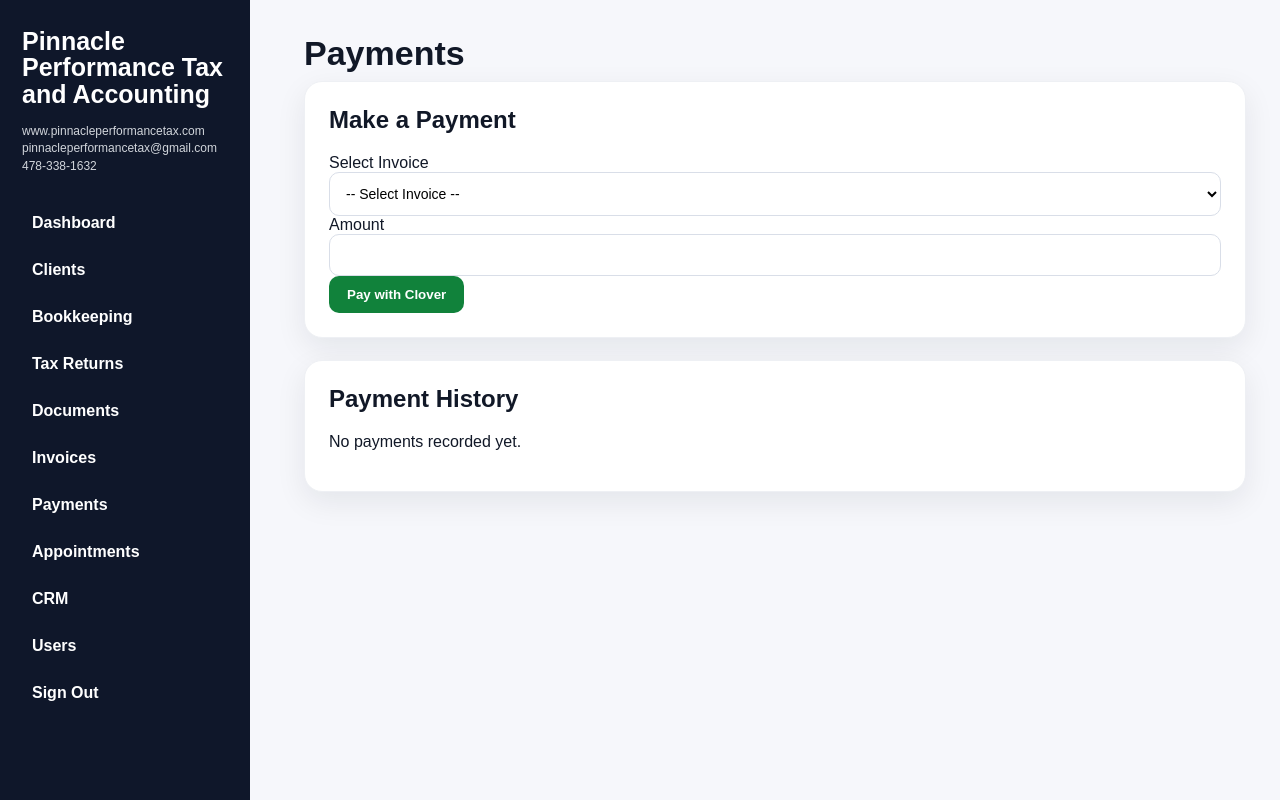
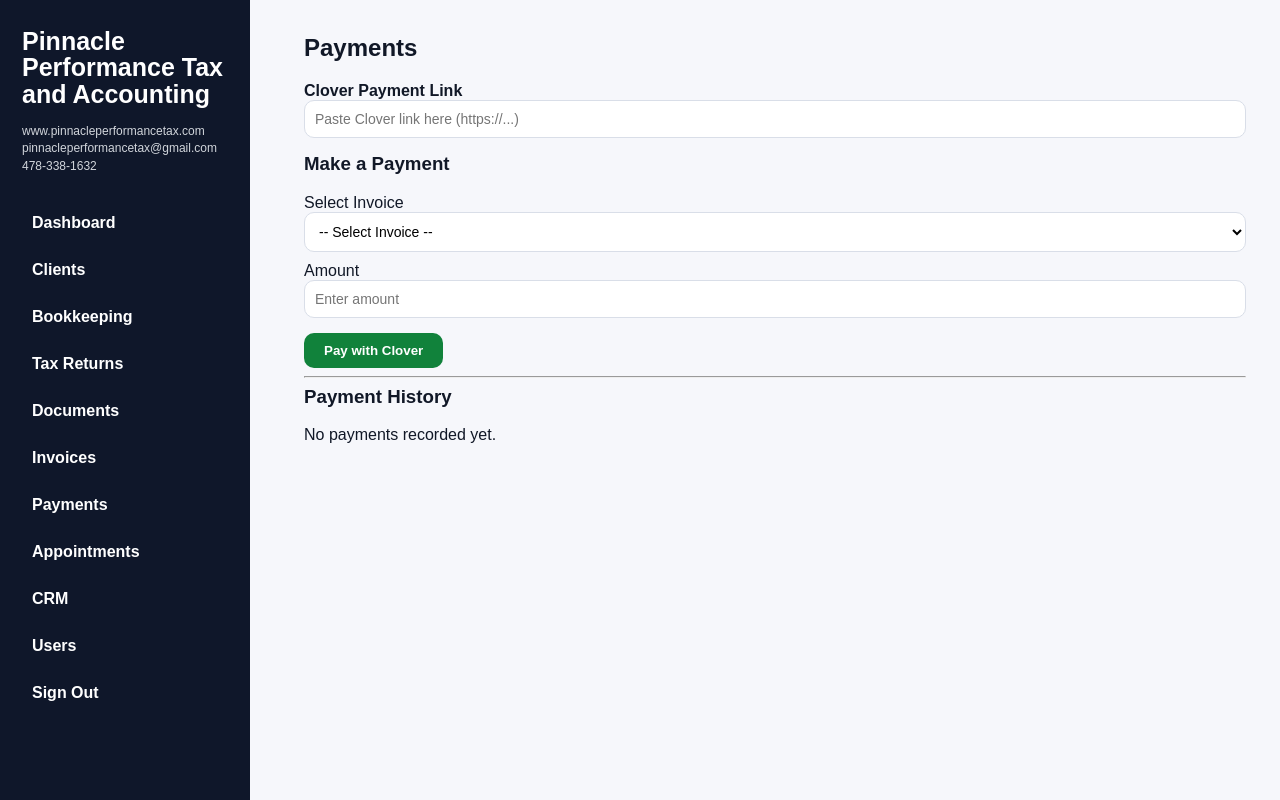
Before and after one commit to pinnacleperformancetax-hash/ppt-tax-portal, a Flask app: page /payments in a window 1280 px wide. Run offline with Flask 3, Linux system fonts and the light colour scheme; a user stored in the database is signed in; data comes from the database, SQL or seed files in the repository; data that the repository does not hold is empty.

Commit message:
Refactor payments form and update layout

```diff
--- a/templates/payments.html
+++ b/templates/payments.html
@@ -1,61 +1,36 @@
 {% extends "base.html" %}
+
 {% block content %}
 
-<h1>Payments</h1>
+<h2>Payments</h2>
 
-<div class="card">
-  <h2>Make a Payment</h2>
+<form method="POST">
 
-  <form method="POST">
+    <label><strong>Clover Payment Link</strong></label><br>
+    <input type="text" name="clover_link" placeholder="Paste Clover link here (https://...)" style="width:100%; padding:10px; margin-bottom:15px;" required>
 
-    <label>Select Invoice</label>
-    <select name="invoice_id" required>
-      <option value="">-- Select Invoice --</option>
-      {% for invoice in invoices %}
-        <option value="{{ invoice.id }}">
-          #{{ invoice.id }} - ${{ invoice.amount }} ({{ invoice.client_name }})
-        </option>
-      {% endfor %}
+    <h3>Make a Payment</h3>
+
+    <label>Select Invoice</label><br>
+    <select name="invoice_id" style="width:100%; padding:10px; margin-bottom:10px;">
+        <option value="">-- Select Invoice --</option>
+        {% for invoice in invoices %}
+            <option value="{{ invoice.id }}">{{ invoice.id }} - ${{ invoice.amount }}</option>
+        {% endfor %}
     </select>
 
-    <label>Amount</label>
-    <input type="text" name="amount" readonly id="amount-field">
+    <label>Amount</label><br>
+    <input type="number" step="0.01" name="amount" placeholder="Enter amount" style="width:100%; padding:10px; margin-bottom:15px;" required>
 
-    <button type="submit">Pay with Clover</button>
+    <button type="submit" style="background:#11823b; color:white; padding:10px 20px; border:none;">
+        Pay with Clover
+    </button>
 
-  </form>
-</div>
+</form>
 
-<div class="card">
-  <h2>Payment History</h2>
+<hr>
 
-  {% if payments %}
-    <table>
-      <tr>
-        <th>Invoice</th>
-        <th>Amount</th>
-        <th>Date</th>
-      </tr>
-
-      {% for p in payments %}
-      <tr>
-        <td>#{{ p.invoice_id }}</td>
-        <td>${{ p.amount }}</td>
-        <td>{{ p.date }}</td>
-      </tr>
-      {% endfor %}
-    </table>
-  {% else %}
-    <p>No payments recorded yet.</p>
-  {% endif %}
-</div>
-
-<script>
-document.querySelector("select[name='invoice_id']").addEventListener("change", function() {
-    const selected = this.options[this.selectedIndex].text;
-    const amount = selected.match(/\$(\d+)/);
-    document.getElementById("amount-field").value = amount ? amount[1] : "";
-});
-</script>
+<h3>Payment History</h3>
+<p>No payments recorded yet.</p>
 
 {% endblock %}
```
